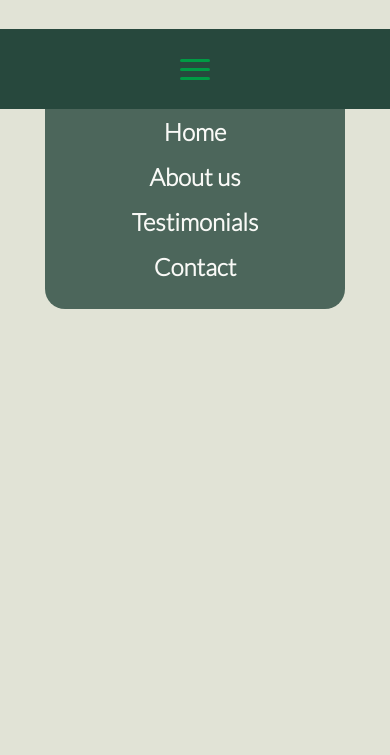
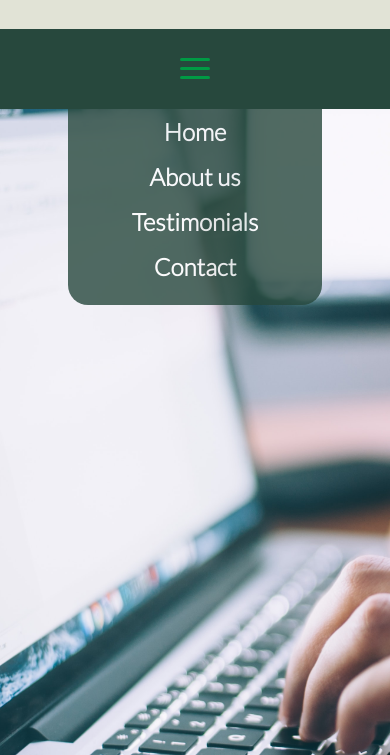
Before and after one commit to RKenny23/kenny-and-kenny, a plain HTML site: page index.html in a window 390 px wide. Both pictures are taken after a click on the link 195 px from the left and 158 px from the top of the page. Shown: the part 89-844 px from the top of the page. Drawn offline with Linux system fonts and the light colour scheme.

Commit message:
navbar proper

```diff
--- a/index.html
+++ b/index.html
@@ -14,7 +14,8 @@
       <!-- Navbar -->
       <div class="block">
         <div class="container">
-          <nav>
+          <nav class="navbar">
+            <!-- <div class="brand-title">Kenny & Kenny</div> -->
             <a href="#" class="nav-toggler">
               <span class="bar"></span>
               <span class="bar"></span>
@@ -32,5 +33,7 @@
         </div>
       </div>
     </header>
+    <!-- Showcase -->
+    <div><img class="cropped2" src="glenn-carstens-peters-npxXWgQ33ZQ-unsplash.jpg" alt=""></div>
   </body>
 </html>
--- a/styles.css
+++ b/styles.css
@@ -18,7 +18,7 @@ body {
   font-family: "Lato", sans-serif;
   background-color: var(--secondary-color);
   color: var(--dark-color);
-  overflow: hidden;
+  height: 100%;
 }
 
 .container {
@@ -30,19 +30,25 @@ body {
 
 .header-logo {
   display: block;
-  width: 50%;
+  width: 40%;
   min-width: 300px;
   margin: 2rem auto;
 }
 
 .block {
+  display: flex;
   background-color: var(--dark-color);
   height: 80px;
-  display: flex;
 }
 
-nav {
+.brand-title {
+  color: var(--secondary-color);
+  font-size: 1.5rem;
+}
+
+.navbar {
   display: flex;
+  justify-content: space-between;
   align-items: center;
 }
 
@@ -54,21 +60,22 @@ nav {
 
 .nav-links li a {
   color: var(--secondary-color);
-  padding: 0 2rem;
+  padding: 0 3rem;
   cursor: pointer;
 }
 
 .nav-links a:hover {
-  color: var(--primary-color);
+  background-color: var(--primary-color);
+  border-radius: 10px;
   transition: 0.3s;
 }
 
 .nav-toggler {
+  position: absolute;
   display: none;
-  position: absolute;
   left: 0;
   right: 0;
-  margin: 0 auto;
+  margin: 1.8rem auto;
   flex-direction: column;
   justify-content: space-between;
   width: 30px;
@@ -92,22 +99,24 @@ nav {
   .nav-links {
     opacity: 0;
     visibility: hidden;
-    /* width: 100%; */
+    width: 100%;
     flex-direction: column;
     transition: all 0.3s;
     margin-top: 80px;
   }
 
-  .nav-links ul {
+  .navbar {
     flex-direction: column;
   }
 
-  .nav-links li a {
-    text-align: center;
+  .nav-links ul {
+    flex-direction: column;
+    padding-bottom: 1rem;
   }
 
   .nav-links li a {
     display: block;
+    text-align: center;
     color: #fff;
     padding: 0.5rem 4rem;
   }
@@ -115,22 +124,33 @@ nav {
   .nav-links.active {
     opacity: 0.8;
     visibility: visible;
-    position: absolute;
+    /* position: absolute;
     top: 118px;
     left: 0;
     right: 0;
     width: 300px;
     height: 200px;
     margin-left: auto;
-    margin-right: auto;
+    margin-right: auto; */
     border-bottom-left-radius: 20px;
     border-bottom-right-radius: 20px;
     background-color: var(--dark-color);
   }
 
-  /* .nav__links li:last-child a:last-child {
-    padding-right: 10px;
-    margin-right: 5px;
-  } */
+}
+
+.showcase-img {
+  width: 100vw;
+  /* height: 100%; */
+  object-fit: cover;
+  object-position: 50% 10%; /* try 20px 10px */
+  height: 90%;
 
 }
+
+.cropped2 {
+  width: 100%;
+  height: 800px; /* width of container */
+  object-fit: cover;
+  object-position: 20% 10%; /* try 20px 10px */
+}
```
